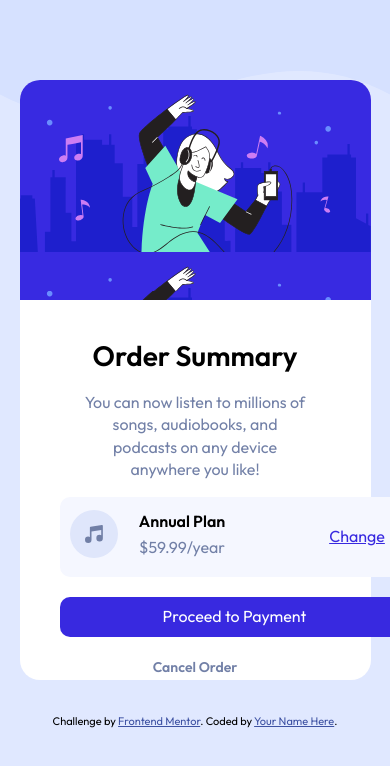
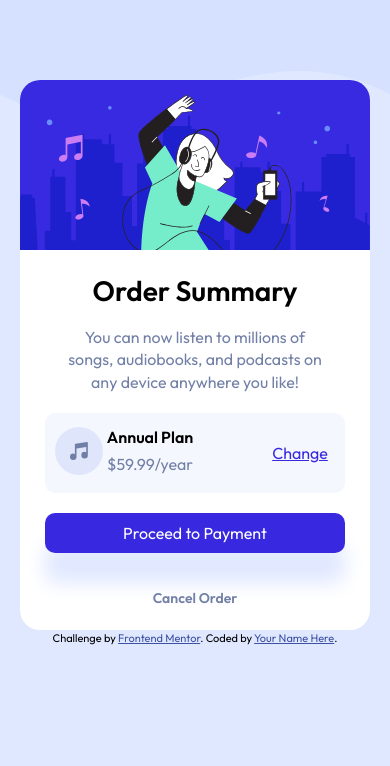
Before and after one commit to mostafaalmowafy/order-summary-component-main, a plain HTML site: page index.html in a window 390 px wide. Drawn offline with Linux system fonts and the light colour scheme; a web font is replaced by a local one.

Commit message:
modified css

```diff
--- a/css/style.css
+++ b/css/style.css
@@ -24,19 +24,28 @@ body {
     border-radius: 20px;
 }
 .container2{
-    margin: 40px;
+    margin: 50px;
 }
-@media (min-width:375px) {
-
+@media (min-width:375px) and (max-width:768px){
+    .container2{
+        margin: 25px;
+    }
 }
 /* End Global Rules */
 .content{
-    width: min(450px,90%) ;
+    width: 450px ;
+    min-width: 350px;
     height: 600px;
     text-align: center;
     background-color: white;
     border-top-left-radius: 20px;
     border-top-right-radius: 20px;
+}
+@media (min-width:375px) and (max-width:768px){
+    .content{
+        width: 350px;
+        height: 550px;
+    }
 }
 header{
     background-image: url(../images/illustration-hero.svg);
@@ -48,10 +57,16 @@ header{
     margin: 0px;
     padding: 0px;
 }
+@media (min-width:375px) and (max-width:768px){
+    header {
+        height: 170px;
+    }
+}
 .content .container2 article p {
     padding-left: 20px;
     padding-right: 20px;
 }
+
 p{
     font-size: 16px;
     line-height: 1.4;
@@ -68,6 +83,14 @@ p{
     background-color: hsl(225, 100%, 98%);
     border-radius: 10px;
     margin-bottom: 20px;
+    margin-top: 20px;
+}
+@media (min-width:375px) and (max-width:768px){
+    .select {
+        display: flex;
+        width: 300px;
+        height: 80px;
+        }
 }
 .select .left::before {
     content: "";
@@ -98,11 +121,18 @@ h2{
     color: hsla(245, 75%, 52%, 0.733);
     text-decoration: none;
 }
-
-
 .pay {
     margin-bottom: 20px;
     width: 350px;
+
+}
+@media (min-width:375px) and (max-width:768px){
+    .pay {
+        display: flex;
+        width: 300px;
+        height: 80px;
+        margin-bottom: -5px;
+    }
 }
 .pay button:hover{
     background-color: hsla(245, 75%, 52%, 0.733);
@@ -114,6 +144,7 @@ h2{
     border-radius: 10px;
     background-color:hsl(245, 75%, 52%) ;
     color: white;
+    box-shadow: 0px 30px 20px var(--main-color);
 }
 .bottom a{
     text-decoration: none;
@@ -124,3 +155,8 @@ h2{
 .bottom a:hover{
     color: hsl(223, 47%, 23%);
 }
+@media (min-width:375px) and (max-width:768px){
+    .bottom a {
+
+    }
+}
```
